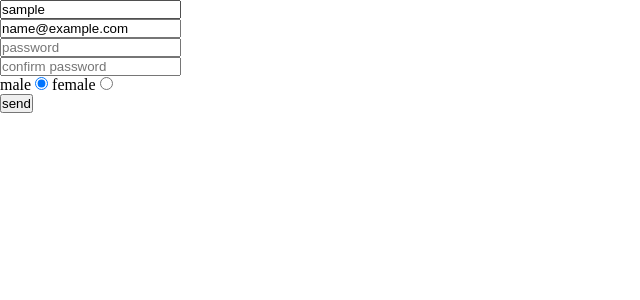
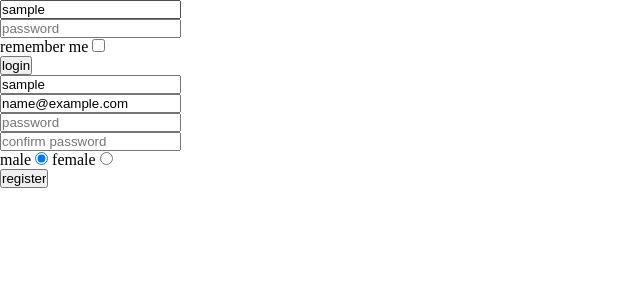
Before and after one commit to amirabasaj/social-media, a PHP site: page /auth/login_register.php in a window 1280 px wide. Shown: the top 300 px of the page, without its empty margins (0-640 px from the left). Run offline with PHP 8.4, Linux system fonts and the light colour scheme; the visitor is signed in with stand-in values (Sample User, id 1); style sheets or scripts are compiled from the project's sources.

Commit message:
implement login logic

```diff
--- /dev/null
+++ b/auth/login_handler.php
@@ -0,0 +1,18 @@
+<?php
+    if(isset($_POST['login']) && isset($_POST['login_user']) && isset($_POST['login_password'])){
+        $login_user=$_POST['login_user'];
+        $login_password=md5($_POST['login_password']);
+        $_SESSION['login_user']=$login_user;
+
+        $user=mysqli_query($conn,"SELECT * FROM Users WHERE (username='$login_user' AND password='$login_password') OR (email='$login_user' AND password='$login_user')");
+        if(mysqli_num_rows($user)==1){
+            $user=mysqli_fetch_array($user);
+            $_SESSION['user_username']=$user['username'];
+            $_SESSION['user_email']=$user['email'];
+            header('Location: ../home.php');
+        }
+        else{
+            array_push($errors_array,'کاربر یافت نشد');
+        }
+    }
+ ?>
--- a/auth/login_register.php
+++ b/auth/login_register.php
@@ -1,6 +1,4 @@
  <?php
-
-
      ob_start();
      require '../database/database.php';
      session_start();
@@ -8,6 +6,7 @@
      if($conn)
      {
         require './register_handler.php';
+        require './login_handler.php';
 
      }
      else{
@@ -27,7 +26,25 @@
 </head>
 <body>
 
-<form action="./login_register.php" method="POST">
+
+ <form action="login_register.php" method="POST">
+     <?php if(in_array('کاربر یافت نشد',$errors_array))  echo 'کاربر یافت نشد';?>
+
+     <input type="text" required placeholder="email or username" value="<?php
+
+        if(isset($_SESSION['login_user'])) echo $_SESSION['user_username'];
+      ?>" name="login_user">
+
+     <br>
+     <input type="password" required placeholder="password" name="login_password">
+     <br>
+     <label>remember me</label>
+     <input type="checkbox" name="remember_me">
+     <br>
+     <input type="submit" value="login" name="login">
+ </form>
+
+<form action="login_register.php" method="POST">
         <?php
             if(count($errors_array)>0){
                 for($index=0;$index<count($errors_array);$index++){
@@ -50,7 +67,7 @@
         <label>female</label>
         <input type="radio" name="gender" value="female">
         <br>
-        <input type="submit" value="send">
+        <input type="submit" name="register" value="register">
     </form>
 </body>
 </html>
--- a/auth/register_handler.php
+++ b/auth/register_handler.php
@@ -1,5 +1,5 @@
 <?php
-      if(isset($_POST['reg_username'])&&isset($_POST['reg_email'])&&isset($_POST['reg_password'])&&isset($_POST['conf_password'])){
+      if(isset($_POST['register']) && isset($_POST['reg_username'])&&isset($_POST['reg_email'])&&isset($_POST['reg_password'])&&isset($_POST['conf_password'])){
 
 
         $reg_username=str_replace(' ','',strip_tags($_POST['reg_username']));
--- /dev/null
+++ b/home.php
@@ -0,0 +1,4 @@
+<?php
+session_start();
+echo "hello ".$_SESSION['user_username'];
+?>
```
